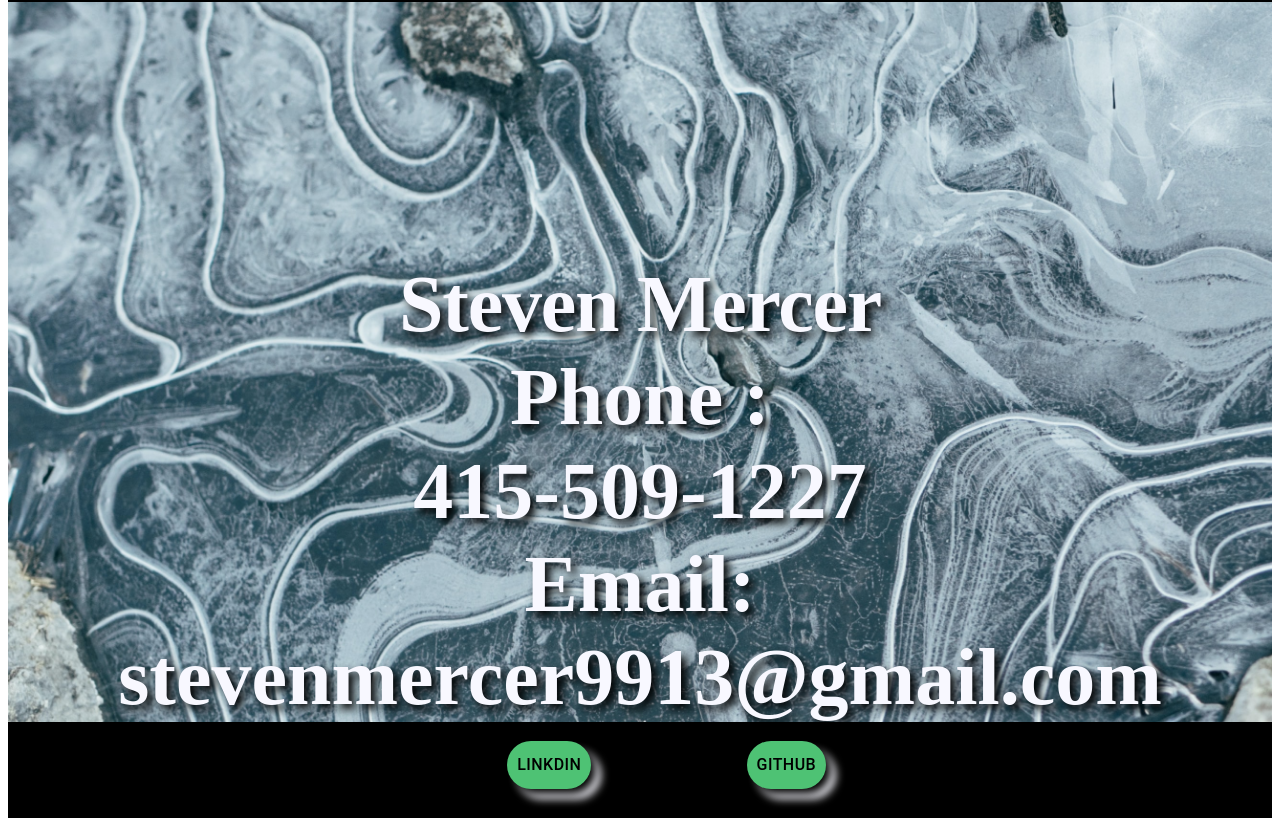
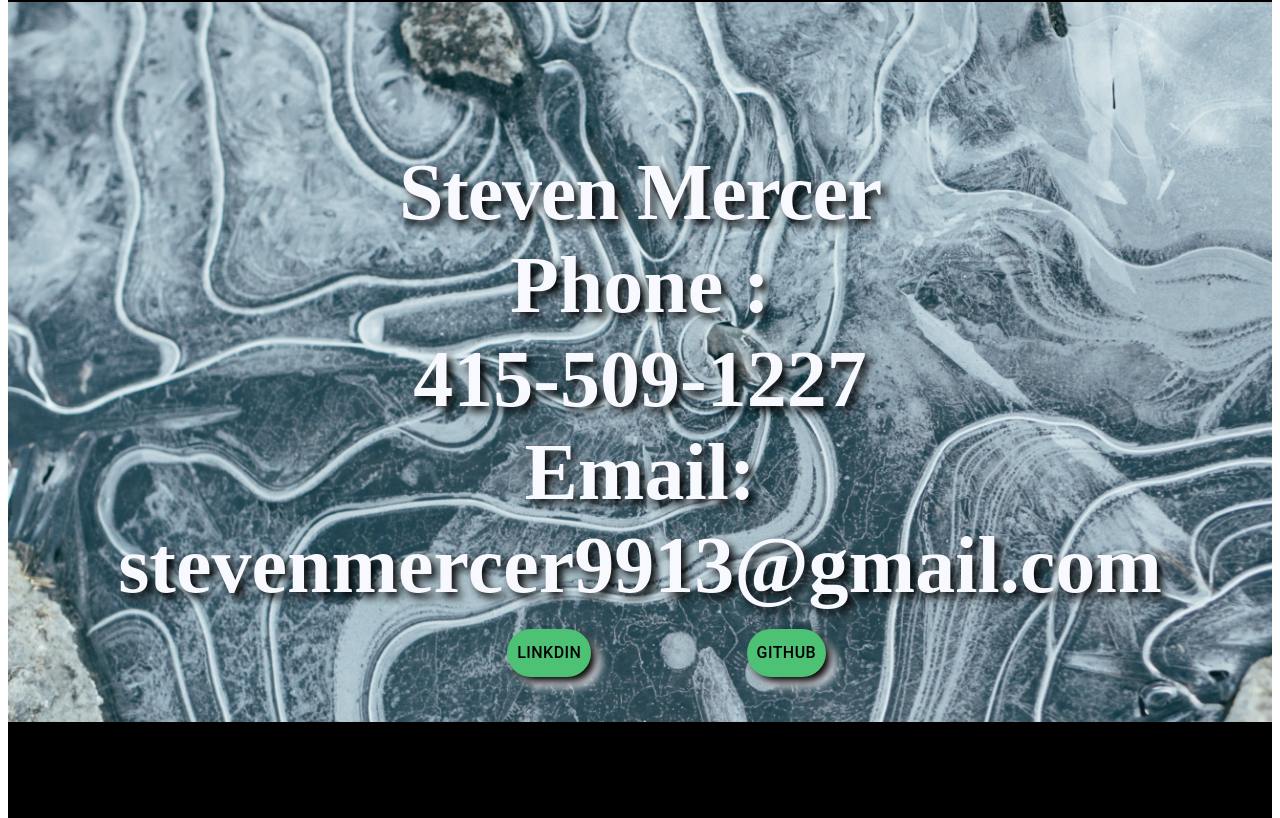
Before and after one commit to smerk3599/Portfolio1, a React (Create React App) app: page / in a window 1280 px wide. Shown: the part 2422-3240 px from the top of the page. Built offline with nearby package versions, Linux system fonts and the light colour scheme.

Commit message:
last bits of css

```diff
--- a/src/components/Contact.js
+++ b/src/components/Contact.js
@@ -25,7 +25,17 @@ const styles = makeStyles((theme) => ({
     },
     contactText: {
 		...theme.typography.text1
-    }
+    },
+	text:{
+		color: "black",
+		transition: theme.transitions.create('color', {
+  		duration: theme.transitions.duration.standard,
+	}),
+		"&:hover": {
+  		color: "yellow",
+		...theme.typography.text2,
+		}
+	}
 }))
 
 export default function Contact() {
@@ -40,14 +50,14 @@ export default function Contact() {
             direction="column"
         >
             <Grid item className={classes.contactBackground}>
-                <Typography className={classes.contactText} variant="h1" align="center" style={{marginTop: "16rem", color: "ghostwhite"}}>
+                <Typography className={classes.contactText} variant="h1" align="center" style={{marginTop: "18vh", color: "ghostwhite"}}>
                 <span className={classes.text1}>Steven Mercer</span>
                 </Typography>
                 <Typography className={classes.contactText} variant="h3" align="center" style={{  color: "ghostwhite"}}>
                     Phone : <br/><span className={classes.text2}>415-509-1227</span>
                 </Typography>
                 <Typography className={classes.contactText} variant="h3" align="center" style={{ color: "ghostwhite"}}>Email:
-                    <a href="mailto:stevenmercer9913@gmail.com" style={{textDecoration: "none", color: "ghostwhite", overflow: "hide"}}> stevenmercer9913@gmail.com</a>
+                    <a href="mailto:stevenmercer9913@gmail.com" style={{textDecoration: "none", color: "ghostwhite", overflow: "hidden"}} className={classes.text}> stevenmercer9913@gmail.com</a>
                 </Typography>
                 <Button className={classes.contactBtn} href="https://www.linkedin.com/in/stevemercer9913/" style={{ marginLeft: "39vw"}}>
                 LinkdIn
--- a/src/components/Footer.js
+++ b/src/components/Footer.js
@@ -1,11 +1,12 @@
 import React from "react";
 import Typography from "@material-ui/core/Typography";
+
 
 export default function Footer() {
 	return (
 		<React.Fragment>
-        <div style={{height: "10vh", backgroundColor: "ghostwhite", color:"black"}}>
-			<h2 style={{paddingTop: "4vh"}} align ="center">                    <a href="mailto:stevenmercer9913@gmail.com" style={{textDecoration: "none" }}>stevenmercer9913@gmail.com</a></h2>
+        <div style={{height: "10vh", backgroundColor: "ghostwhite"}}>
+			<h2 style={{paddingTop: "4vh"}} align ="center"><a href="mailto:stevenmercer9913@gmail.com" style={{textDecoration: "none", color:"black" }}>stevenmercer9913@gmail.com</a></h2>
         </div>
 		</React.Fragment>
 	);
--- a/src/components/HeroBanner.js
+++ b/src/components/HeroBanner.js
@@ -33,6 +33,7 @@ const styles = makeStyles((theme) => ({
 	}),
 		"&:hover": {
   		color: "yellow",
+		...theme.typography.text2,
 		}
 	},
 	text2:{
--- a/src/components/ui/Header.js
+++ b/src/components/ui/Header.js
@@ -35,6 +35,16 @@ const styles = makeStyles((theme) => ({
 	navIcons:{
 		margin: " auto 1em",
 		color: "black"
+	},
+	text:{
+		color: "black",
+		transition: theme.transitions.create('color', {
+  		duration: theme.transitions.duration.standard,
+	}),
+		"&:hover": {
+  		color: "yellow",
+		...theme.typography.text2,
+		}
 	}
 }));
 
@@ -58,7 +68,7 @@ export default function Header(props) {
 				{routes.map((route, id) => {
 					return (
 						<Link to={route.link} style={{ textDecoration: "none", color:"#000"}}>
-                    		<Tab value={route.id} label={route.name} key={`${route}.${id}`}>
+                    		<Tab className={classes.text} value={route.id} label={route.name} key={`${route}.${id}`}>
     							{route.name}
     						</Tab>
 						</Link>
```
